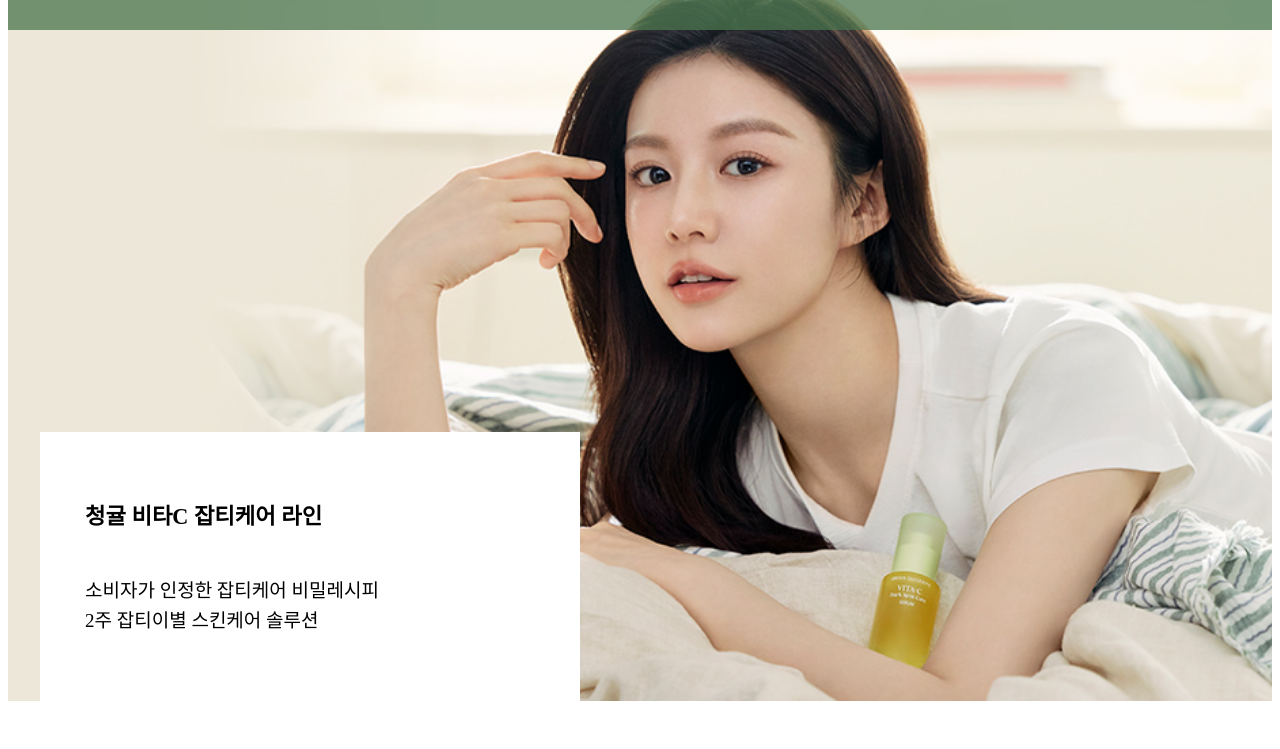
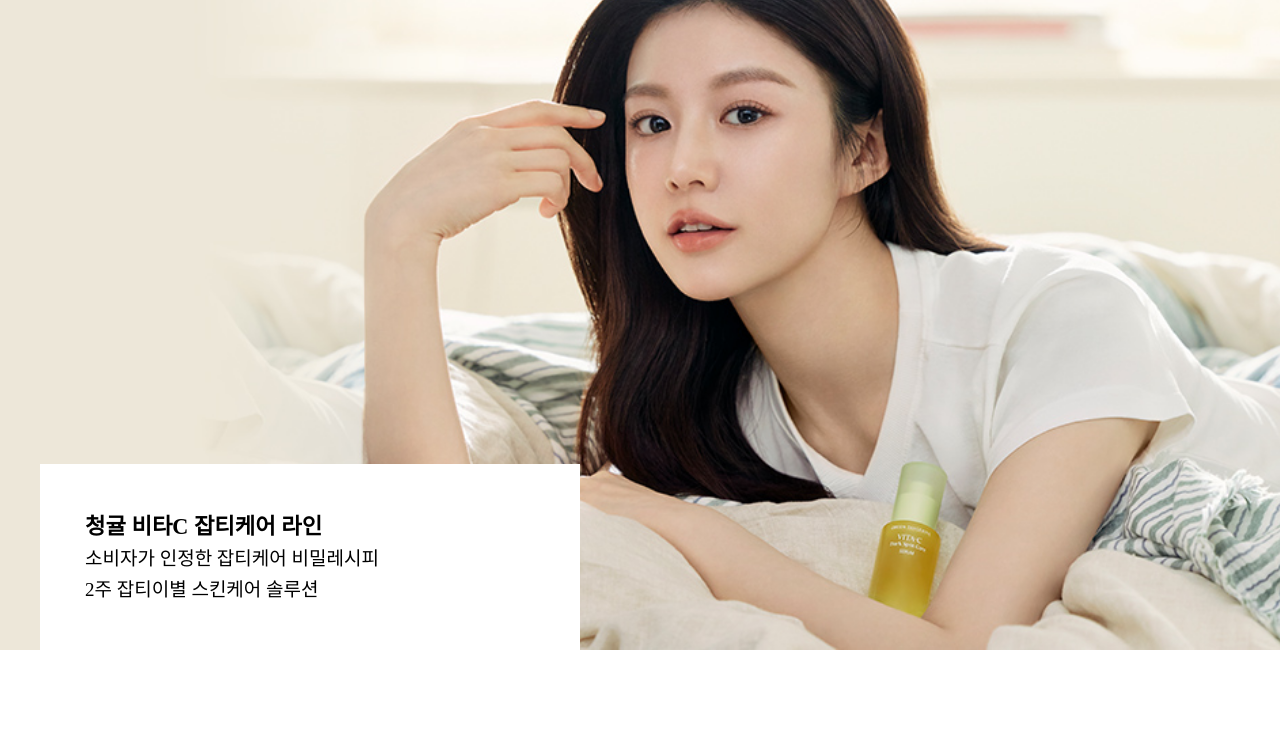
Before and after one commit to cooolkids/clio, a plain HTML site: page index.html in a window 1280 px wide. Shown: the part 286-1035 px from the top of the page. Drawn offline with nearby package versions, Linux system fonts and the light colour scheme; the site is published under a folder, as on GitHub Pages, so addresses that start at the root find nothing.

Commit message:
clio end

```diff
--- a/css/style.css
+++ b/css/style.css
@@ -1,4 +1,4 @@
-@import url(/css/reset.css);
+@import url(./reset.css);
 
 * {
     box-sizing: border-box;
```
